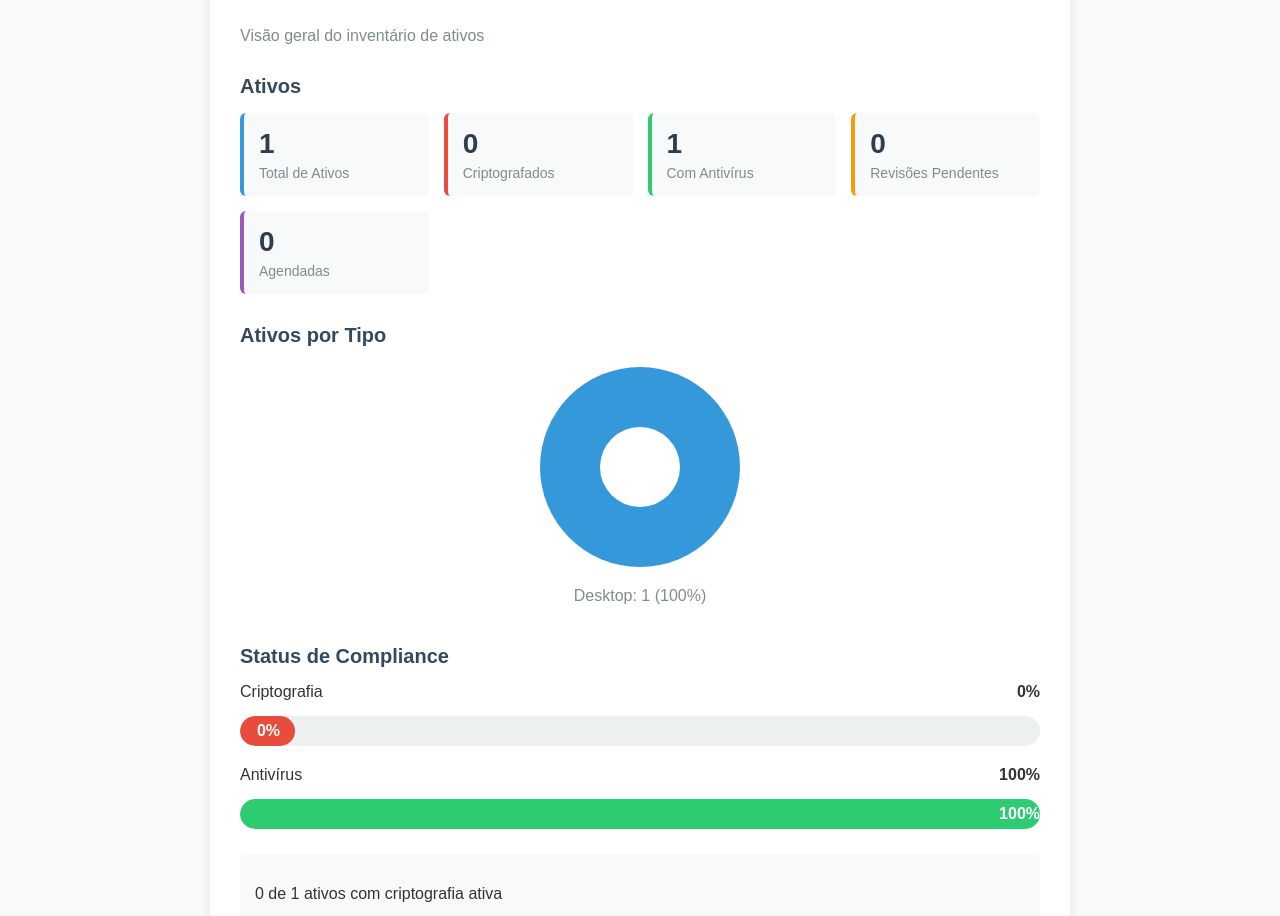
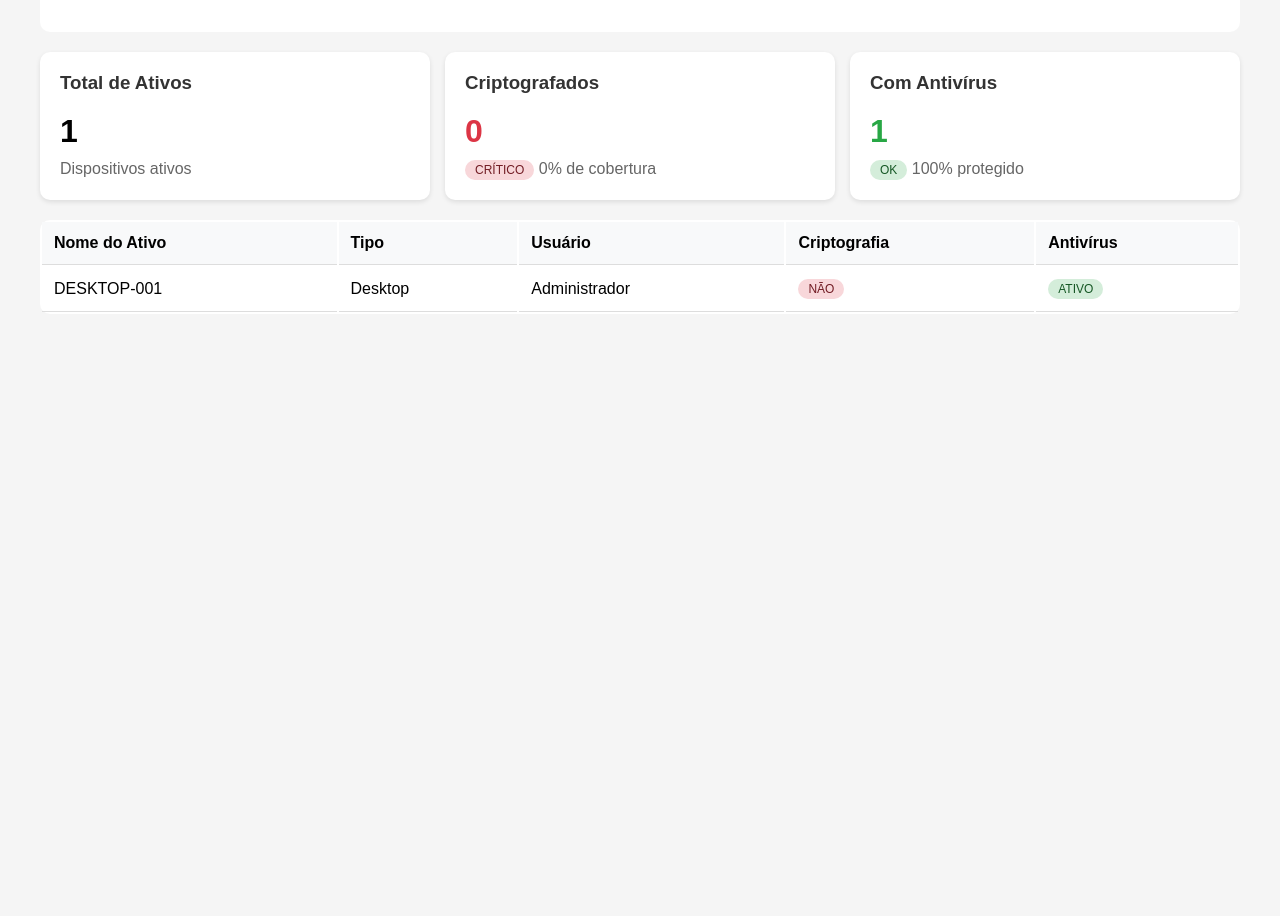
Before and after one commit to guildmanual/inventario-frontend, a plain HTML site: page index.html in a window 1280 px wide. Shown: the part 143-1059 px from the top of the page. After the commit the page ends 800 px from the top, so only its background shows below. Drawn offline with Linux system fonts and the light colour scheme.

Commit message:
Update index.html

```diff
--- a/index.html
+++ b/index.html
@@ -1,206 +1,76 @@
 <!DOCTYPE html>
-<html lang="pt-BR">
+<html>
 <head>
-    <meta charset="UTF-8">
-    <meta name="viewport" content="width=device-width, initial-scale=1.0">
-    <title>Dashboard - Inventário</title>
+    <title>Inventário de Ativos</title>
     <style>
-        body {
-            font-family: Arial, sans-serif;
-            margin: 40px;
-            background: #f8f9fa;
-            color: #333;
-        }
-
-        .dashboard {
-            max-width: 800px;
-            margin: 0 auto;
-            background: white;
-            padding: 30px;
-            border-radius: 8px;
-            box-shadow: 0 2px 10px rgba(0,0,0,0.1);
-        }
-
-        h1 {
-            color: #2c3e50;
-            border-bottom: 2px solid #eee;
-            padding-bottom: 10px;
-            margin-bottom: 30px;
-        }
-
-        h2 {
-            color: #34495e;
-            margin-top: 30px;
-            margin-bottom: 15px;
-            font-size: 20px;
-        }
-
-        .section {
-            margin-bottom: 40px;
-        }
-
-        .assets-grid {
-            display: grid;
-            grid-template-columns: repeat(auto-fit, minmax(150px, 1fr));
-            gap: 15px;
-            margin-bottom: 20px;
-        }
-
-        .stat-box {
-            background: #f8f9fa;
-            padding: 15px;
-            border-radius: 6px;
-            border-left: 4px solid #3498db;
-        }
-
-        .stat-box:nth-child(2) { border-color: #e74c3c; }
-        .stat-box:nth-child(3) { border-color: #2ecc71; }
-        .stat-box:nth-child(4) { border-color: #f39c12; }
-        .stat-box:nth-child(5) { border-color: #9b59b6; }
-
-        .stat-number {
-            font-size: 28px;
-            font-weight: bold;
-            color: #2c3e50;
-        }
-
-        .stat-label {
-            font-size: 14px;
-            color: #7f8c8d;
-            margin-top: 5px;
-        }
-
-        .pie-chart {
-            width: 200px;
-            height: 200px;
-            border-radius: 50%;
-            background: conic-gradient(#3498db 100%, #ecf0f1 0);
-            margin: 20px auto;
-            position: relative;
-        }
-
-        .chart-center {
-            position: absolute;
-            width: 80px;
-            height: 80px;
-            background: white;
-            border-radius: 50%;
-            top: 50%;
-            left: 50%;
-            transform: translate(-50%, -50%);
-        }
-
-        .compliance-bar {
-            height: 30px;
-            background: #ecf0f1;
-            border-radius: 15px;
-            margin: 15px 0;
-            overflow: hidden;
-        }
-
-        .bar-fill {
-            height: 100%;
-            border-radius: 15px;
-            text-align: right;
-            padding-right: 15px;
-            line-height: 30px;
-            color: white;
-            font-weight: bold;
-            min-width: 40px;
-        }
-
-        .encryption-bar {
-            width: 0%;
-            background: #e74c3c;
-        }
-
-        .antivirus-bar {
-            width: 100%;
-            background: #2ecc71;
-        }
-
-        .no-reviews {
-            text-align: center;
-            padding: 30px;
-            color: #95a5a6;
-            font-style: italic;
-            background: #f8f9fa;
-            border-radius: 6px;
-        }
+        body { font-family: Arial; background: #f5f5f5; margin: 0; padding: 20px; }
+        .container { max-width: 1200px; margin: auto; }
+        .header { background: white; padding: 20px; border-radius: 10px; margin-bottom: 20px; }
+        .cards { display: grid; grid-template-columns: repeat(auto-fit, minmax(250px, 1fr)); gap: 15px; }
+        .card { background: white; padding: 20px; border-radius: 10px; box-shadow: 0 2px 5px rgba(0,0,0,0.1); }
+        .card h3 { margin-top: 0; color: #333; }
+        .card .number { font-size: 32px; font-weight: bold; margin: 10px 0; }
+        .card .label { color: #666; }
+        .badge { display: inline-block; padding: 3px 10px; border-radius: 20px; font-size: 12px; }
+        .badge.good { background: #d4edda; color: #155724; }
+        .badge.bad { background: #f8d7da; color: #721c24; }
+        table { width: 100%; background: white; border-radius: 10px; margin-top: 20px; }
+        th, td { padding: 12px; text-align: left; border-bottom: 1px solid #ddd; }
+        th { background: #f8f9fa; }
     </style>
 </head>
 <body>
-    <div class="dashboard">
-        <h1>Dashboard</h1>
-        <p style="color: #7f8c8d; margin-bottom: 30px;">Visão geral do inventário de ativos</p>
+    <div class="container">
+        <div class="header">
+            <h1>📊 Dashboard de Inventário</h1>
+            <p>Visão geral dos ativos de TI</p>
+        </div>
 
-        <div class="section">
-            <h2>Ativos</h2>
-            <div class="assets-grid">
-                <div class="stat-box">
-                    <div class="stat-number">1</div>
-                    <div class="stat-label">Total de Ativos</div>
-                </div>
-                <div class="stat-box">
-                    <div class="stat-number">0</div>
-                    <div class="stat-label">Criptografados</div>
-                </div>
-                <div class="stat-box">
-                    <div class="stat-number">1</div>
-                    <div class="stat-label">Com Antivírus</div>
-                </div>
-                <div class="stat-box">
-                    <div class="stat-number">0</div>
-                    <div class="stat-label">Revisões Pendentes</div>
-                </div>
-                <div class="stat-box">
-                    <div class="stat-number">0</div>
-                    <div class="stat-label">Agendadas</div>
+        <div class="cards">
+            <div class="card">
+                <h3>Total de Ativos</h3>
+                <div class="number">1</div>
+                <div class="label">Dispositivos ativos</div>
+            </div>
+            <div class="card">
+                <h3>Criptografados</h3>
+                <div class="number" style="color: #dc3545;">0</div>
+                <div class="label">
+                    <span class="badge bad">CRÍTICO</span>
+                    0% de cobertura
                 </div>
             </div>
-
-            <h2>Ativos por Tipo</h2>
-            <div class="pie-chart">
-                <div class="chart-center"></div>
-            </div>
-            <p style="text-align: center; color: #7f8c8d;">Desktop: 1 (100%)</p>
-        </div>
-
-        <div class="section">
-            <h2>Status de Compliance</h2>
-
-            <div style="margin-bottom: 20px;">
-                <div style="display: flex; justify-content: space-between; margin-bottom: 5px;">
-                    <span>Criptografia</span>
-                    <span style="font-weight: bold;">0%</span>
+            <div class="card">
+                <h3>Com Antivírus</h3>
+                <div class="number" style="color: #28a745;">1</div>
+                <div class="label">
+                    <span class="badge good">OK</span>
+                    100% protegido
                 </div>
-                <div class="compliance-bar">
-                    <div class="bar-fill encryption-bar">0%</div>
-                </div>
-            </div>
-
-            <div>
-                <div style="display: flex; justify-content: space-between; margin-bottom: 5px;">
-                    <span>Antivírus</span>
-                    <span style="font-weight: bold;">100%</span>
-                </div>
-                <div class="compliance-bar">
-                    <div class="bar-fill antivirus-bar">100%</div>
-                </div>
-            </div>
-
-            <div style="background: #f8f9fa; padding: 15px; border-radius: 6px; margin-top: 25px;">
-                <p>0 de 1 ativos com criptografia ativa</p>
-                <p style="margin-top: 8px;">1 de 1 ativos com antivírus ativo</p>
             </div>
         </div>
 
-        <div class="section">
-            <h2>Próximas Revisões</h2>
-            <div class="no-reviews">
-                Nenhuma revisão pendente
-            </div>
-        </div>
+        <table>
+            <thead>
+                <tr>
+                    <th>Nome do Ativo</th>
+                    <th>Tipo</th>
+                    <th>Usuário</th>
+                    <th>Criptografia</th>
+                    <th>Antivírus</th>
+                </tr>
+            </thead>
+            <tbody>
+                <tr>
+                    <td>DESKTOP-001</td>
+                    <td>Desktop</td>
+                    <td>Administrador</td>
+                    <td><span class="badge bad">NÃO</span></td>
+                    <td><span class="badge good">ATIVO</span></td>
+                </tr>
+                <!-- Adicione mais linhas aqui conforme necessário -->
+            </tbody>
+        </table>
     </div>
 </body>
 </html>
```
